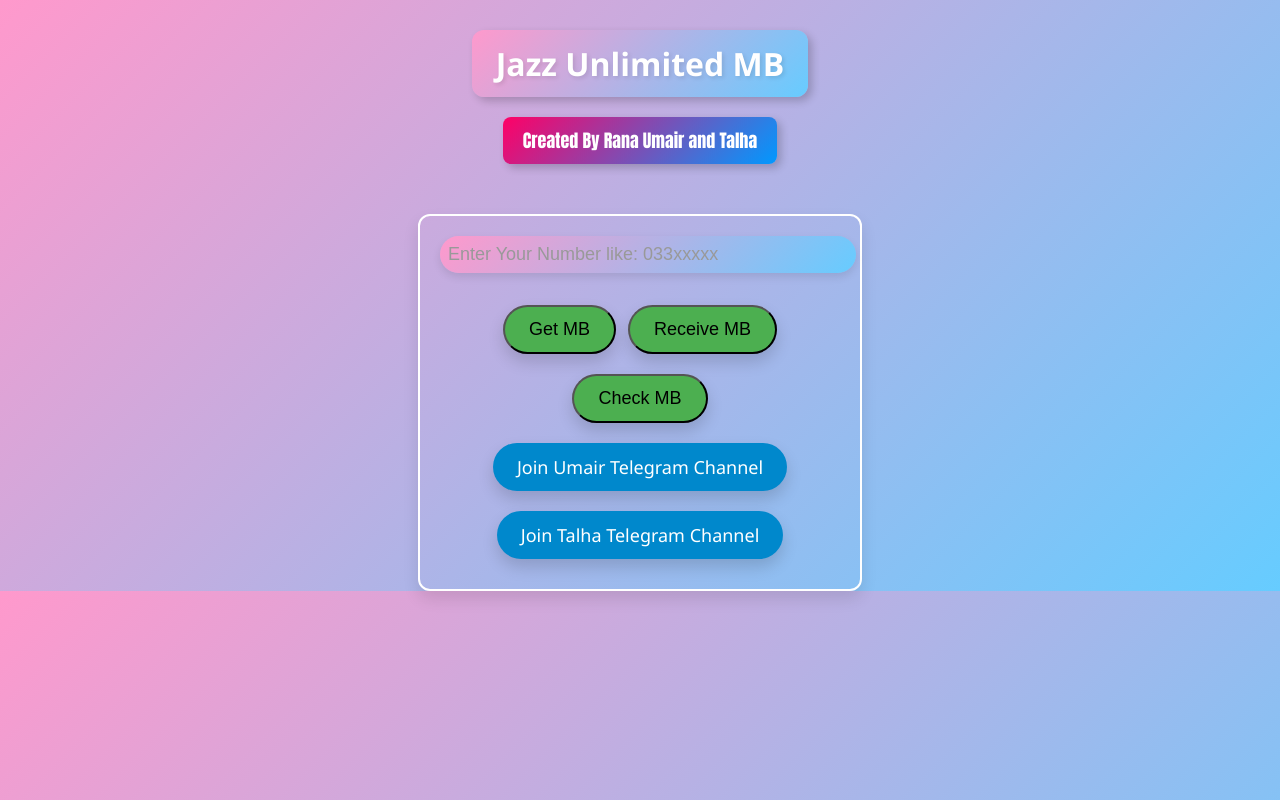
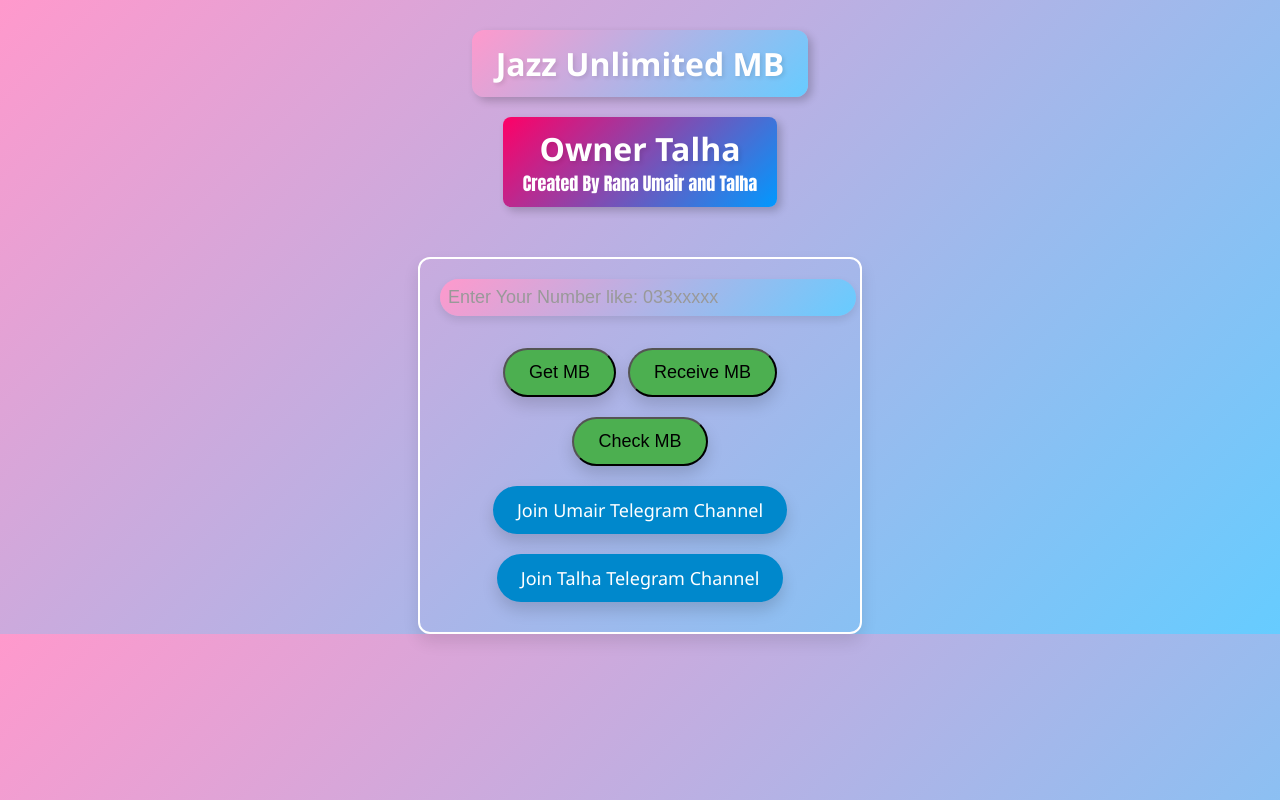
Before and after one commit to bigboghigh/talhavercelab, a website: page public/index.html in a window 1280 px wide. Drawn offline with nearby package versions, Linux system fonts and the light colour scheme.

Commit message:
Update index.html

```diff
--- a/public/index.html
+++ b/public/index.html
@@ -14,6 +14,7 @@
       <h1 class="title">Jazz Unlimited MB</h1>
     </div>
     <div class="created-by-box">
+      <h2 class="title">Owner <a href"https://t.me/talhariazc">Talha</a> </h2>
       <p class="created-by">Created By Rana Umair and Talha</p>
     </div>
   </div>
```
